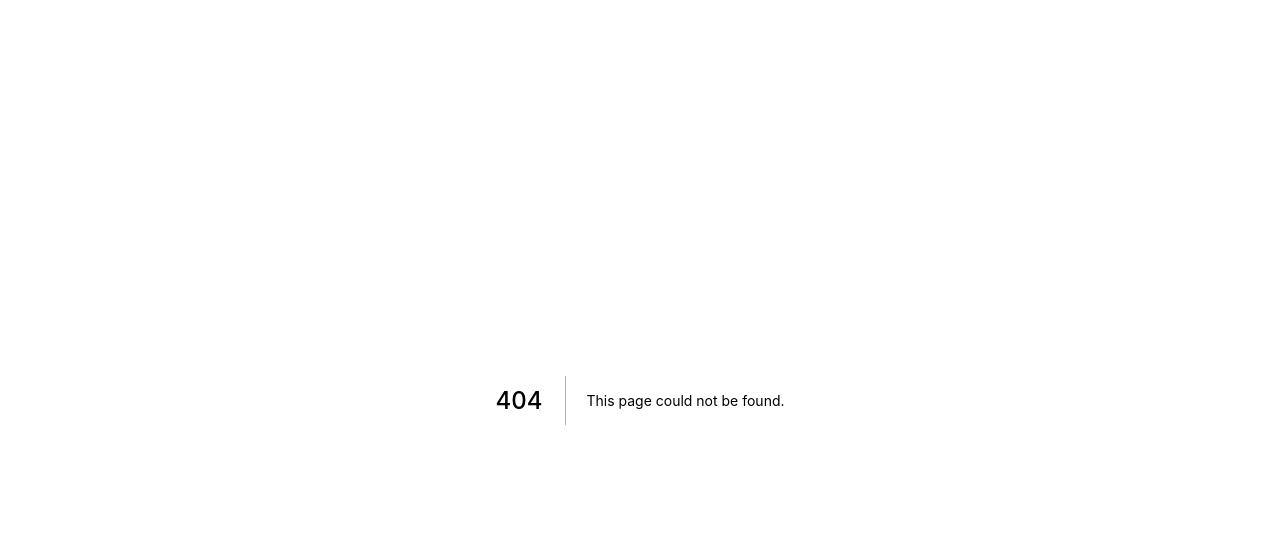
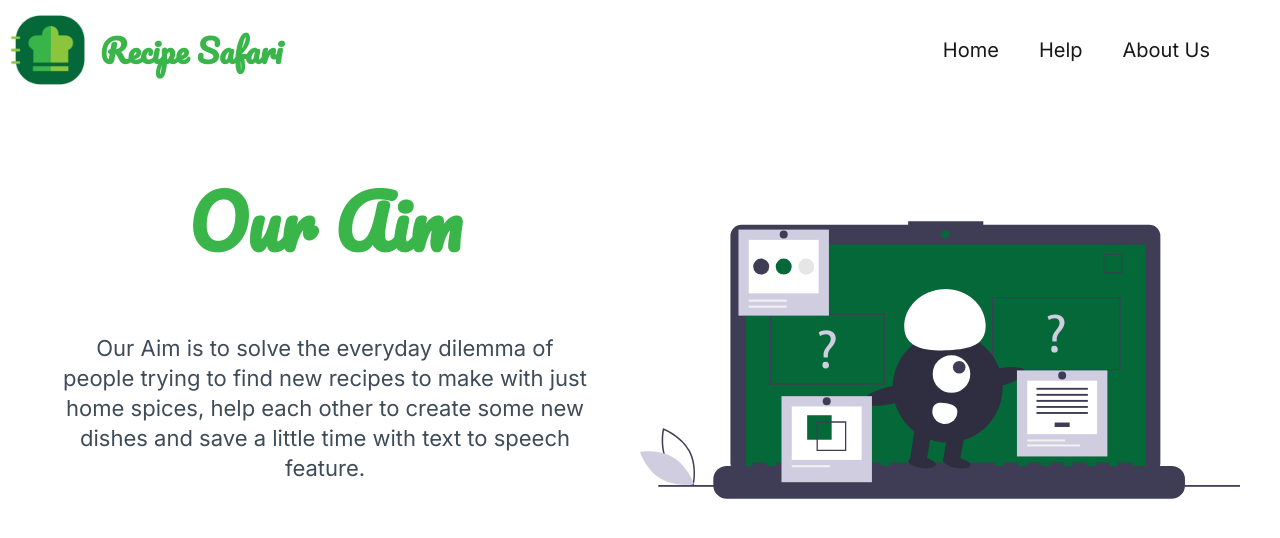
Before and after one commit to DS-Infinity/RecipeSafariPromotion, a Next.js app: page /about in a window 1280 px wide. Before the commit this address had no page. Shown: the top 538 px of the page. Built offline with nearby package versions, Linux system fonts and the light colour scheme.

Commit message:
about page added

```diff
--- /dev/null
+++ b/pages/_document.js
@@ -0,0 +1,25 @@
+import Document, { Html, Head, Main, NextScript } from "next/document";
+
+export default class CustomDocument extends Document {
+	render() {
+		return (
+			<Html lang="en">
+				<Head>
+					<link rel="preconnect" href="https://fonts.gstatic.com" />
+					<link
+						href="https://fonts.googleapis.com/css2?family=Inter:wght@100;200;300;400&family=Pacifico&display=swap"
+						rel="stylesheet"
+					/>
+					<link
+						href="https://fonts.googleapis.com/css2?family=Pacifico&display=swap"
+						rel="stylesheet"></link>
+					<meta name="description" content="" />
+				</Head>
+				<body>
+					<Main />
+				</body>
+				<NextScript />
+			</Html>
+		);
+	}
+}
--- /dev/null
+++ b/pages/about.js
@@ -0,0 +1,23 @@
+import styles from "../styles/about.module.css";
+import Navbar from "../components/Navbar";
+
+export default function About() {
+	return (
+		<>
+			<Navbar />
+			<main className={styles["about"]}>
+				<div className={styles["about__our-aim-text"]}>
+					<h1 className={styles["about__our-aim-heading"]}>Our Aim</h1>
+					<p className={styles["about__our-aim-para"]}>
+						Our Aim is to solve the everyday dilemma of people trying to find
+						new recipes to make with just home spices, help each other to create
+						some new dishes and save a little time with text to speech feature.
+					</p>
+				</div>
+				<div className={styles["about__our-aim-illus"]}>
+					<img src={`/undraw_online_test_gba7.svg`} alt="" />
+				</div>
+			</main>
+		</>
+	);
+}
--- /dev/null
+++ b/styles/about.module.css
@@ -0,0 +1,36 @@
+@import url("https://fonts.googleapis.com/css2?family=Pacifico&display=swap");
+
+.about {
+	display: flex;
+	padding: 10px;
+}
+
+.about__our-aim-text {
+	flex: 50;
+	color: #3e4c59;
+	text-align: center;
+}
+
+.about__our-aim-heading {
+	font-size: 72px;
+	font-family: "Pacifico";
+	color: #39b54a;
+}
+
+.about__our-aim-illus {
+	flex: 50;
+	align-items: left;
+	/* background-color: #39b54a; */
+}
+
+.about__our-aim-illus img {
+	width: 600px;
+	/* background-color: aqua; */
+	height: 500px;
+}
+
+.about__our-aim-para {
+	font-size: 22px;
+	padding: 0 50px 0px 50px;
+	line-height: 30px;
+}
--- a/styles/globals.css
+++ b/styles/globals.css
@@ -14,6 +14,7 @@
 @media (prefers-color-scheme: light) {
   :root {
     --primary: #39b54a;
+    --light-green200: #39B54A;
     --secondary: #181818;
     --tertiary: #ffffff;
     --logo: url("../public/logo_light.png");
```
Also changed, not shown: public/undraw_online_test_gba7.svg (added), 1 other file (tests, documents, lock files or other folders).
